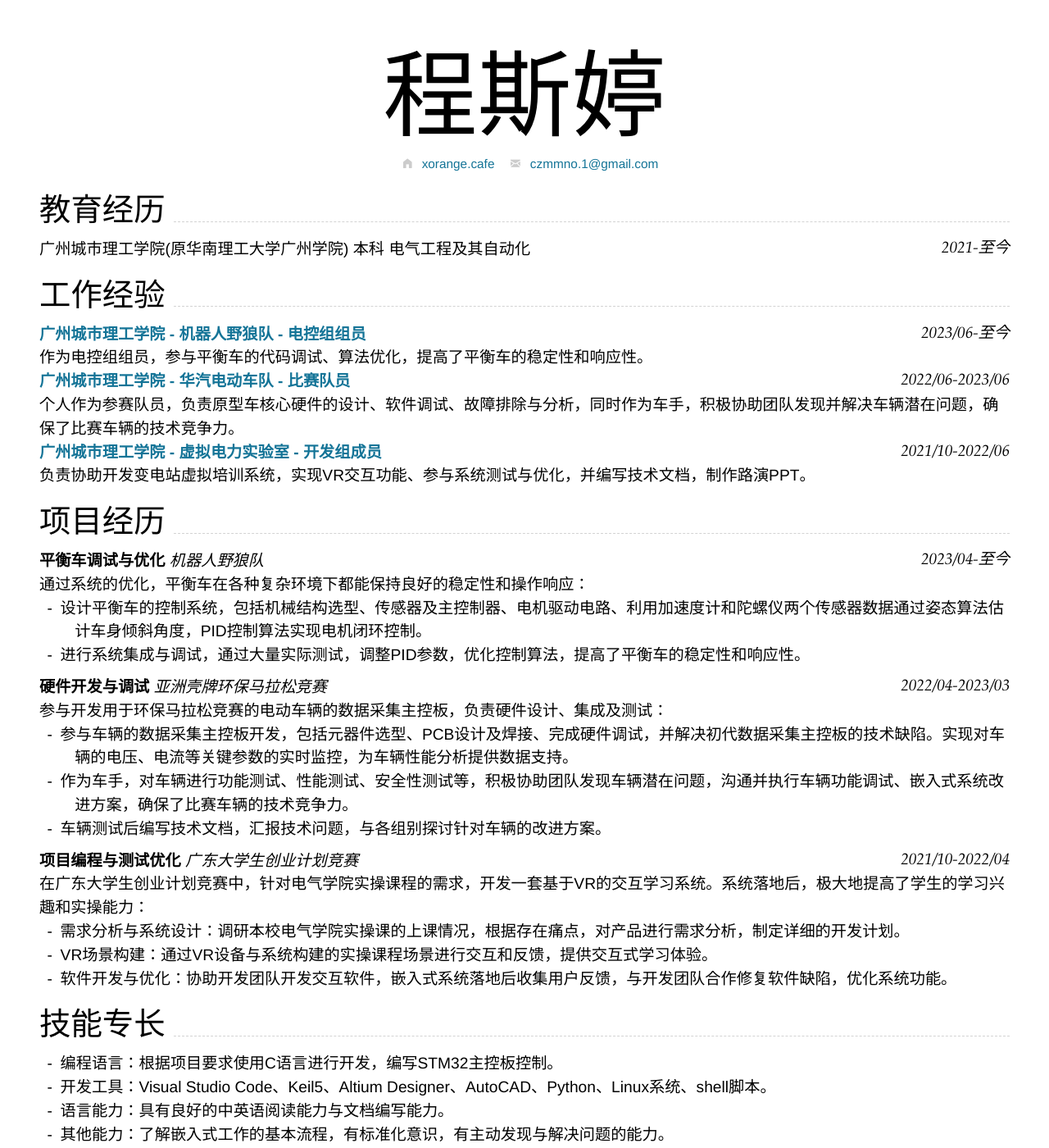
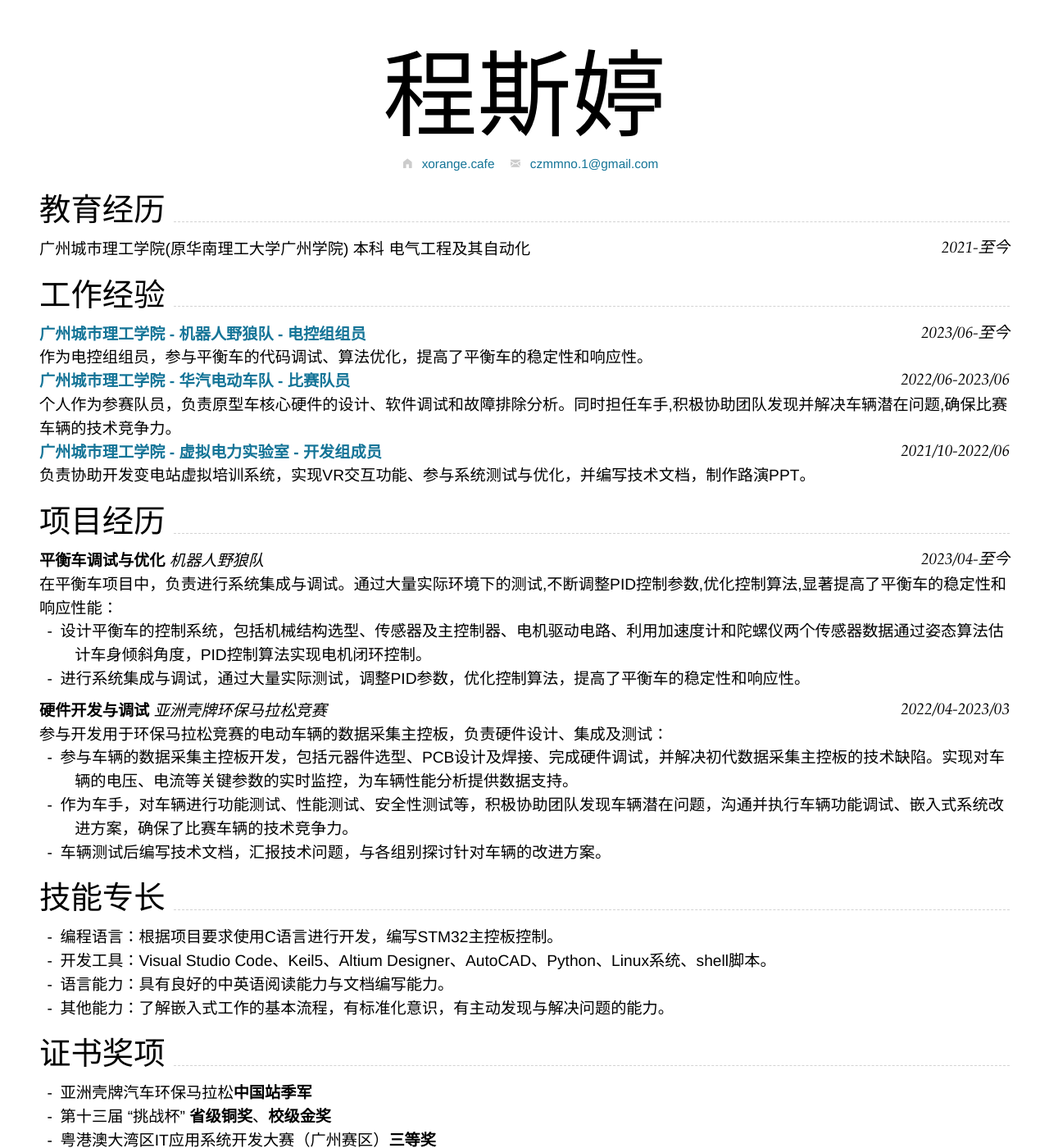
Before and after one commit to Lovelycz/stm, a Jekyll site: the page built from index.md, in a window 1280 px wide and 1400 px high. Shown: the whole window at 82% size. Built offline with Jekyll 4.4.1, drawn with Linux system fonts in a browser that asks for light colours; nearby versions of some CDN libraries.

Commit message:
index.md

```diff
--- a/index.md
+++ b/index.md
@@ -25,7 +25,7 @@ homepage:
 
 [**广州城市理工学院 - 华汽电动车队 - 比赛队员**](https://edu.gd.gov.cn/jyzxnew/zxlb/content/post_4017987.html) `2022/06-2023/06`
 
-个人作为参赛队员，负责原型车核心硬件的设计、软件调试、故障排除与分析，同时作为车手，积极协助团队发现并解决车辆潜在问题，确保了比赛车辆的技术竞争力。
+个人作为参赛队员，负责原型车核心硬件的设计、软件调试和故障排除分析。同时担任车手,积极协助团队发现并解决车辆潜在问题,确保比赛车辆的技术竞争力。
 
 [**广州城市理工学院 - 虚拟电力实验室 - 开发组成员**](https://www.gcu.edu.cn/2022/1017/c183a144119/page.htm) `2021/10-2022/06`
 
@@ -36,8 +36,7 @@ homepage:
 
 ### **平衡车调试与优化** *机器人野狼队* `2023/04-至今`
 
-通过系统的优化，平衡车在各种复杂环境下都能保持良好的稳定性和操作响应：
-
+在平衡车项目中，负责进行系统集成与调试。通过大量实际环境下的测试,不断调整PID控制参数,优化控制算法,显著提高了平衡车的稳定性和响应性能：
 - 设计平衡车的控制系统，包括机械结构选型、传感器及主控制器、电机驱动电路、利用加速度计和陀螺仪两个传感器数据通过姿态算法估计车身倾斜角度，PID控制算法实现电机闭环控制。
 - 进行系统集成与调试，通过大量实际测试，调整PID参数，优化控制算法，提高了平衡车的稳定性和响应性。
 
@@ -47,14 +46,6 @@ homepage:
 - 参与车辆的数据采集主控板开发，包括元器件选型、PCB设计及焊接、完成硬件调试，并解决初代数据采集主控板的技术缺陷。实现对车辆的电压、电流等关键参数的实时监控，为车辆性能分析提供数据支持。
 - 作为车手，对车辆进行功能测试、性能测试、安全性测试等，积极协助团队发现车辆潜在问题，沟通并执行车辆功能调试、嵌入式系统改进方案，确保了比赛车辆的技术竞争力。
 - 车辆测试后编写技术文档，汇报技术问题，与各组别探讨针对车辆的改进方案。
-
-### **项目编程与测试优化** *广东大学生创业计划竞赛* `2021/10-2022/04`
-
-在广东大学生创业计划竞赛中，针对电气学院实操课程的需求，开发一套基于VR的交互学习系统。系统落地后，极大地提高了学生的学习兴趣和实操能力：
-- 需求分析与系统设计：调研本校电气学院实操课的上课情况，根据存在痛点，对产品进行需求分析，制定详细的开发计划。
-- VR场景构建：通过VR设备与系统构建的实操课程场景进行交互和反馈，提供交互式学习体验。
-- 软件开发与优化：协助开发团队开发交互软件，嵌入式系统落地后收集用户反馈，与开发团队合作修复软件缺陷，优化系统功能。
-
 
 ## 技能专长
 
```
